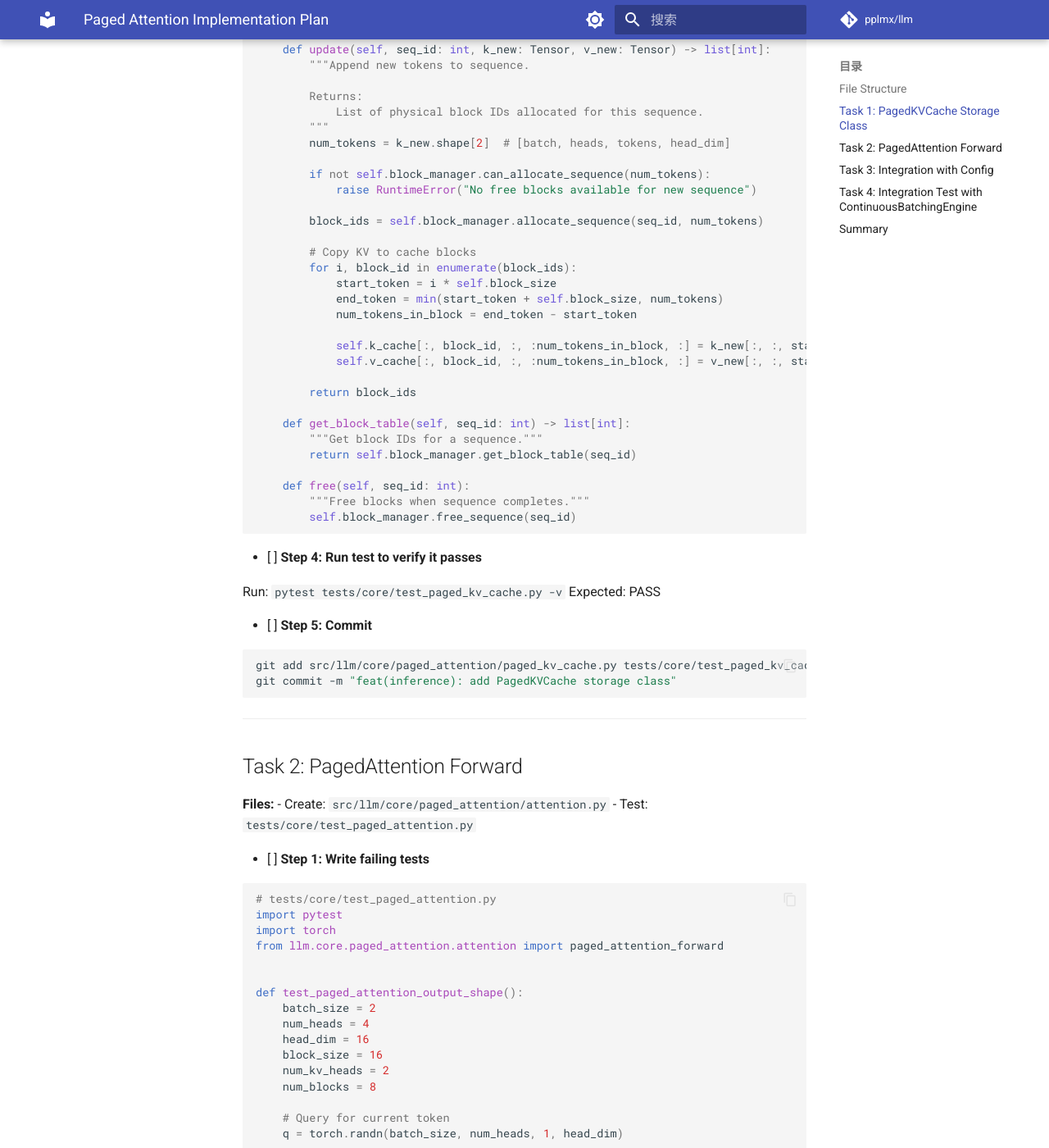
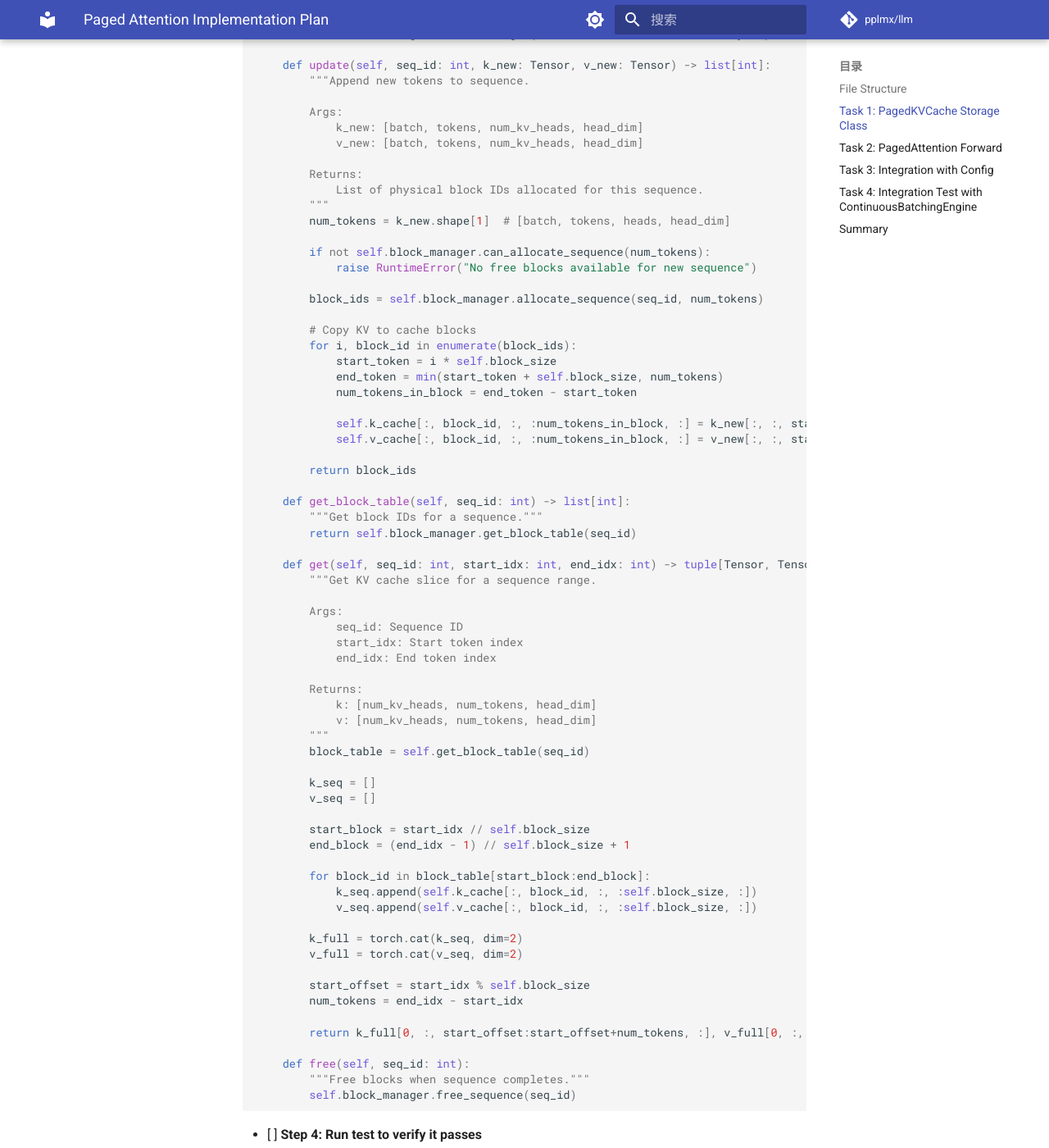
Before and after one commit to pplmx/llm, an MkDocs documentation site: the page built from docs/superpowers/plans/2026-03-25-paged-attention.md, in a window 1280 px wide and 1400 px high, scrolled down 2806 px. Shown: the whole window at 82% size. Built offline with MkDocs 1.6.1 and Material for MkDocs 9.7.7, drawn with Linux system fonts in a browser that asks for light colours; comment, search, counter and statistics services are not loaded; some of the changed text lies outside the part shown.

Commit message:
docs: fix paged attention plan issues

````diff
--- a/docs/superpowers/plans/2026-03-25-paged-attention.md
+++ b/docs/superpowers/plans/2026-03-25-paged-attention.md
@@ -61,8 +61,9 @@ def test_update_allocates_blocks():
         block_size=4,
         device="cpu",
     )
-    k = torch.randn(1, 2, 4, 8)  # [batch, heads, tokens, head_dim]
-    v = torch.randn(1, 2, 4, 8)
+    # [batch, tokens, heads, head_dim]
+    k = torch.randn(1, 4, 2, 8)
+    v = torch.randn(1, 4, 2, 8)
 
     block_ids = cache.update(seq_id=1, k_new=k, v_new=v)
 
@@ -136,10 +137,14 @@ class PagedKVCache:
     def update(self, seq_id: int, k_new: Tensor, v_new: Tensor) -> list[int]:
         """Append new tokens to sequence.
 
+        Args:
+            k_new: [batch, tokens, num_kv_heads, head_dim]
+            v_new: [batch, tokens, num_kv_heads, head_dim]
+
         Returns:
             List of physical block IDs allocated for this sequence.
         """
-        num_tokens = k_new.shape[2]  # [batch, heads, tokens, head_dim]
+        num_tokens = k_new.shape[1]  # [batch, tokens, heads, head_dim]
 
         if not self.block_manager.can_allocate_sequence(num_tokens):
             raise RuntimeError("No free blocks available for new sequence")
@@ -160,6 +165,38 @@ class PagedKVCache:
     def get_block_table(self, seq_id: int) -> list[int]:
         """Get block IDs for a sequence."""
         return self.block_manager.get_block_table(seq_id)
+
+    def get(self, seq_id: int, start_idx: int, end_idx: int) -> tuple[Tensor, Tensor]:
+        """Get KV cache slice for a sequence range.
+
+        Args:
+            seq_id: Sequence ID
+            start_idx: Start token index
+            end_idx: End token index
+
+        Returns:
+            k: [num_kv_heads, num_tokens, head_dim]
+            v: [num_kv_heads, num_tokens, head_dim]
+        """
+        block_table = self.get_block_table(seq_id)
+
+        k_seq = []
+        v_seq = []
+
+        start_block = start_idx // self.block_size
+        end_block = (end_idx - 1) // self.block_size + 1
+
+        for block_id in block_table[start_block:end_block]:
+            k_seq.append(self.k_cache[:, block_id, :, :self.block_size, :])
+            v_seq.append(self.v_cache[:, block_id, :, :self.block_size, :])
+
+        k_full = torch.cat(k_seq, dim=2)
+        v_full = torch.cat(v_seq, dim=2)
+
+        start_offset = start_idx % self.block_size
+        num_tokens = end_idx - start_idx
+
+        return k_full[0, :, start_offset:start_offset+num_tokens, :], v_full[0, :, start_offset:start_offset+num_tokens, :]
 
     def free(self, seq_id: int):
         """Free blocks when sequence completes."""
@@ -348,6 +385,7 @@ git commit -m "feat(inference): add paged attention forward"
 # In ServingConfig, add:
 use_paged_attention: bool = False
 max_blocks: int = 256
+block_size: int = 16  # tokens per block
 ```
 
 - [ ] **Step 2: Export PagedKVCache**
````
